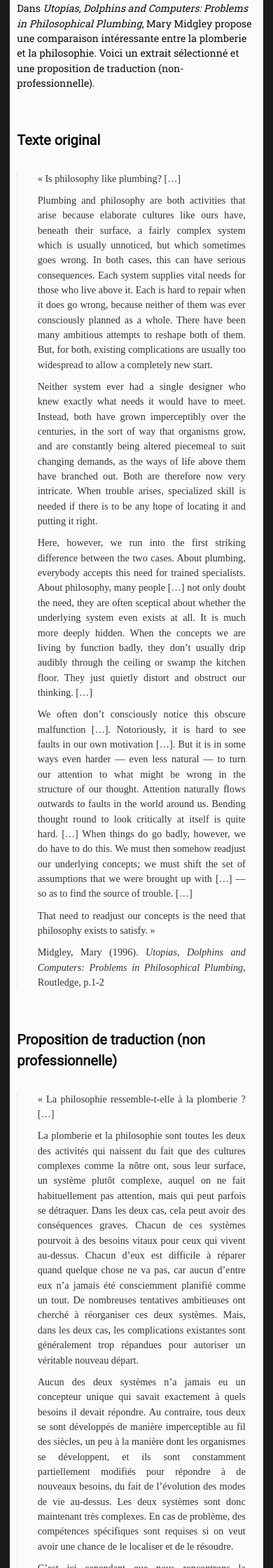
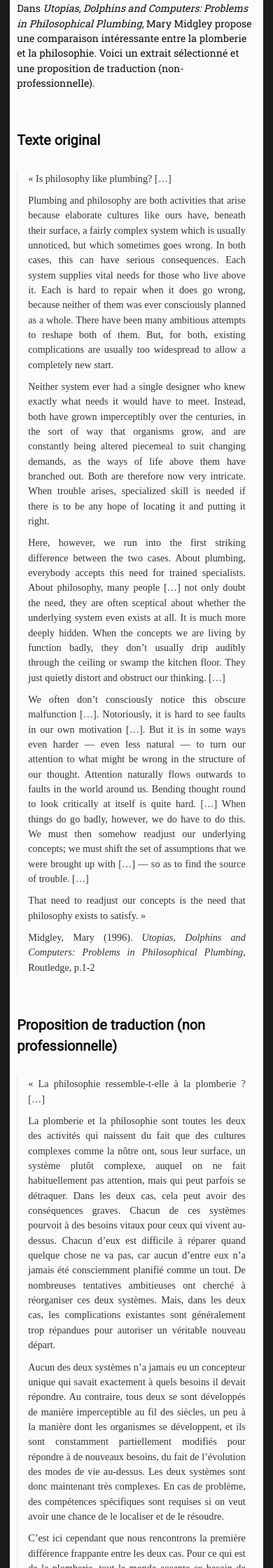
Before and after one commit to eyssette/Blog, a Jekyll site: the page built from _posts/2021-04-28-la-philosophie-c-est-comme-la-plomberie.md, in a window 390 px wide. Shown: the part 380-2620 px from the top of the page at 70% size. Built offline with Jekyll 4.4.1, drawn with Linux system fonts in a browser that asks for light colours; nearby versions of some CDN libraries; some web fonts are replaced.

Commit message:
Update custom-styles.scss

```diff
--- a/_sass/hamilton/custom-styles.scss
+++ b/_sass/hamilton/custom-styles.scss
@@ -129,7 +129,7 @@
 .toc-nav ul li a:hover {background-color: #3b3b37!important; text-decoration:none; color:#fcfcfc!important;}
 
 
-blockquote {font-family: "et-book"; color:#555!important; padding-right:15px; font-style:normal; font-size:1.1em;}
+blockquote {font-family: "et-book"; color:#555!important; padding-right:15px;font-style:normal; font-size:1.1em;}
 blockquote p {margin-bottom:10px; text-align:justify; hyphens:none;}
 blockquote p em {font-style:italic;}
 
@@ -137,5 +137,5 @@ blockquote p em {font-style:italic;}
 
 @media screen and (max-width: 600px) {
 	.site-main {border-radius:15px 15px 0 0; padding:10px;}
-  blockquote {font-size:1em!important; color:#333!important;}
+  blockquote {font-size:1em!important; color:#333!important;  padding-left:15px;}
 }
```
